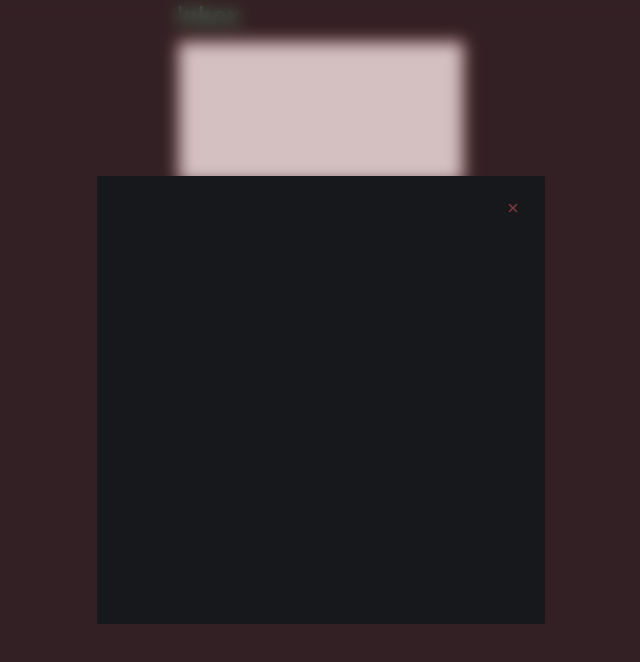
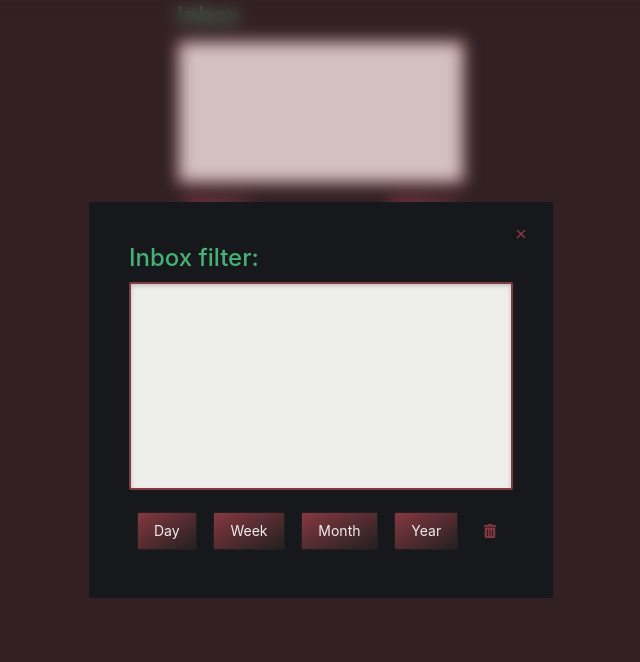
Before and after one commit to Z3ROO/inbox, a React (Create React App) app: page / in a window 1280 px wide. Both pictures are taken after a click on the button "Free". Shown: the top 662 px of the page, without its empty margins (319-959 px from the left). Built offline with nearby package versions, Linux system fonts and the light colour scheme.

Commit message:
feat: initial appearence for inbox filter panel

```diff
--- a/src/features/inbox/StateController.tsx
+++ b/src/features/inbox/StateController.tsx
@@ -3,6 +3,8 @@ import React, { createContext, useContext, useState } from "react"
 export interface InboxStateController {
   inboxInsertText: string
   setInboxInsertText: React.Dispatch<React.SetStateAction<string>>
+  inboxFilterText: string
+  setInboxFilterText: React.Dispatch<React.SetStateAction<string>>
   insertInbox: () => Promise<void>
   filterInboxMode: boolean
   toggleFilterInboxMode: () => void
@@ -18,11 +20,14 @@ function StateController(): InboxStateController {
     setInboxInsertText('');
   }
 
+  const [inboxFilterText, setInboxFilterText] = useState('');
   const [filterInboxMode, setFilterInboxMode] = useState(false);
   const toggleFilterInboxMode = () => setFilterInboxMode(prev => !prev);
 
   return {
-    inboxInsertText, setInboxInsertText, insertInbox,
+    inboxInsertText, setInboxInsertText,
+    insertInbox,
+    inboxFilterText, setInboxFilterText,
     filterInboxMode, toggleFilterInboxMode
   }
 }
--- a/src/features/inbox/index.tsx
+++ b/src/features/inbox/index.tsx
@@ -1,6 +1,7 @@
 import { InboxStateScope, useInboxState } from "./StateController";
 import Modal from "../../components/Modal";
-import { BtnPrimary } from "../../components/Buttons";
+import { BtnPrimary, BtnSecondary } from "../../components/Buttons";
+import { FaTrashAlt } from 'react-icons/fa'
 
 
 export default function Inbox() {
@@ -71,6 +72,41 @@ function FilterInboxModal() {
 
 function FilterInbox() {
   return (
-    <div className="w-96 h-96"></div>
+    <div className="w-96 m-2">
+      <h4 className="text-tanj-green">Inbox filter:</h4>
+      <InboxFilterInputField />
+      <InboxFilterControlls />
+    </div>
   )
 }
+
+function InboxFilterInputField() {
+  const {inboxFilterText, setInboxFilterText} = useInboxState()!;
+
+  return (
+    <textarea
+      value={inboxFilterText} onChange={e => setInboxFilterText(e.target.value)}
+      className={`
+        resize-none bg-tanj-white rounded-sm w-full h-52 p-2
+        shadow-inner shadow-[rgba(0,0,0,0.2)]
+        border-2 border-tanj-pink focus:border-tanj-green outline-none
+      `}
+    />
+  )
+}
+
+function InboxFilterControlls() {
+  const {  } = useInboxState()!;
+
+  return (
+    <div className="flex justify-between mt-2 text-sm">
+      <BtnPrimary>Day</BtnPrimary>
+      <BtnPrimary>Week</BtnPrimary>
+      <BtnPrimary>Month</BtnPrimary>
+      <BtnPrimary>Year</BtnPrimary>
+      <BtnSecondary icon bgLess>
+        <FaTrashAlt/>
+      </BtnSecondary>
+    </div>
+  )
+}
```
